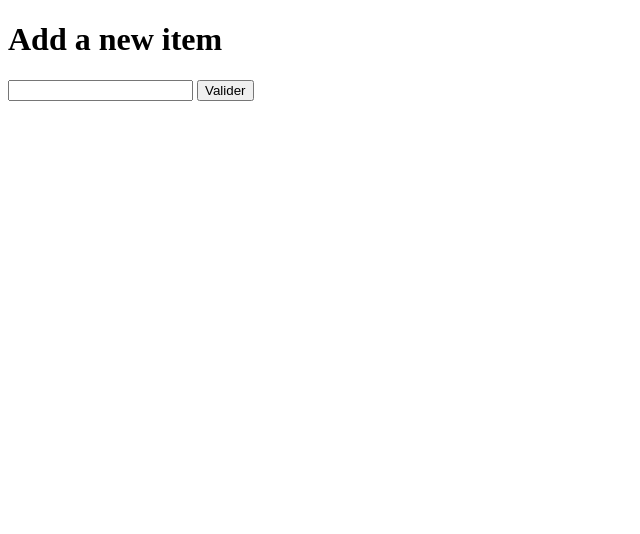
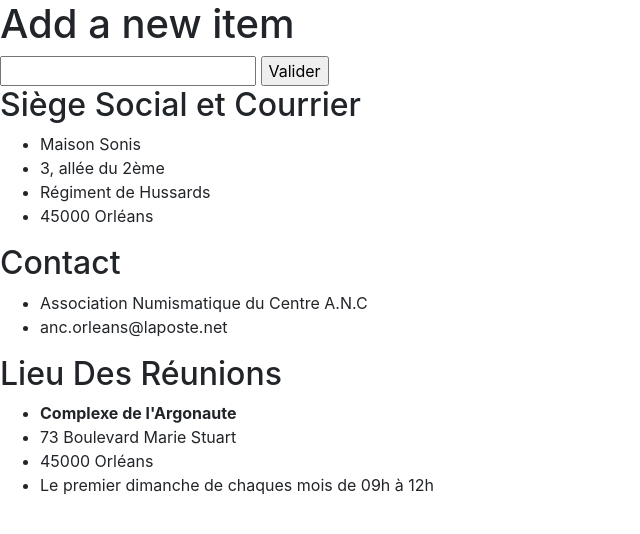
Before and after one commit to WildCodeSchool/orleans-php-2003-project-anc, a PHP site: template src/View/Item/add.html.twig in a window 1280 px wide. Shown: the top 534 px of the page, without its empty margins (0-640 px from the left). Run offline with PHP 8.4, Linux system fonts and the light colour scheme; the template is opened without the code that fills it, so the values that code supplies are empty; some libraries are stand-ins or nearby versions.

Commit message:
code html footer

```diff
--- a/composer.json
+++ b/composer.json
@@ -11,7 +11,8 @@
     "require": {
         "php" : ">=7.2",
         "ext-pdo" : "*",
-        "twig/twig": "^2.4"
+        "twig/twig": "^2.4",
+        "ext-SimpleXML": "^7.2"
     },
     "require-dev": {
         "phpmd/phpmd": "^2.7",
--- /dev/null
+++ b/src/View/_footer.html.twig
@@ -0,0 +1,30 @@
+
+<footer>
+    <section class="footer1">
+   <div>
+       <h2>Siège Social et Courrier</h2>
+       <ul>
+           <li>Maison Sonis</li>
+           <li>3, allée du 2ème</li>
+           <li>Régiment de Hussards</li>
+           <li>45000 Orléans</li>
+       </ul>
+   </div>
+    <div>
+        <h2>Contact</h2>
+        <ul>
+            <li>Association Numismatique du Centre A.N.C</li>
+            <li>anc.orleans@laposte.net</li>
+        </ul>
+    </div>
+    <div>
+        <h2>Lieu Des Réunions</h2>
+        <ul>
+            <li><strong>Complexe de l'Argonaute</strong></li>
+            <li>73 Boulevard Marie Stuart</li>
+            <li>45000 Orléans</li>
+            <li>Le premier dimanche de chaques mois de 09h à 12h</li>
+        </ul>
+    </div>
+    </section>
+</footer>
--- a/src/View/layout.html.twig
+++ b/src/View/layout.html.twig
@@ -6,7 +6,7 @@
     <meta name="viewport" content="width=device-width, initial-scale=1">
 
     <title>{% block title %}{% endblock %}</title>
-
+    <link rel="stylesheet" href="https://stackpath.bootstrapcdn.com/bootstrap/4.4.1/css/bootstrap.min.css" integrity="sha384-Vkoo8x4CGsO3+Hhxv8T/Q5PaXtkKtu6ug5TOeNV6gBiFeWPGFN9MuhOf23Q9Ifjh" crossorigin="anonymous">
     <link rel="stylesheet" href="/assets/css/style.css">
     {% block stylesheet %}{% endblock %}
     <link rel="icon" href="/assets/images/favicon.png">
@@ -15,6 +15,10 @@
 <body>
 
 {% block content %}{% endblock %}
+
+{% include '_footer.html.twig' %}
+
 {% block javascript %}{% endblock %}
 </body>
+
 </html>
```
Also changed, not shown: public/assets/css/footer.css (added), 2 other files.
